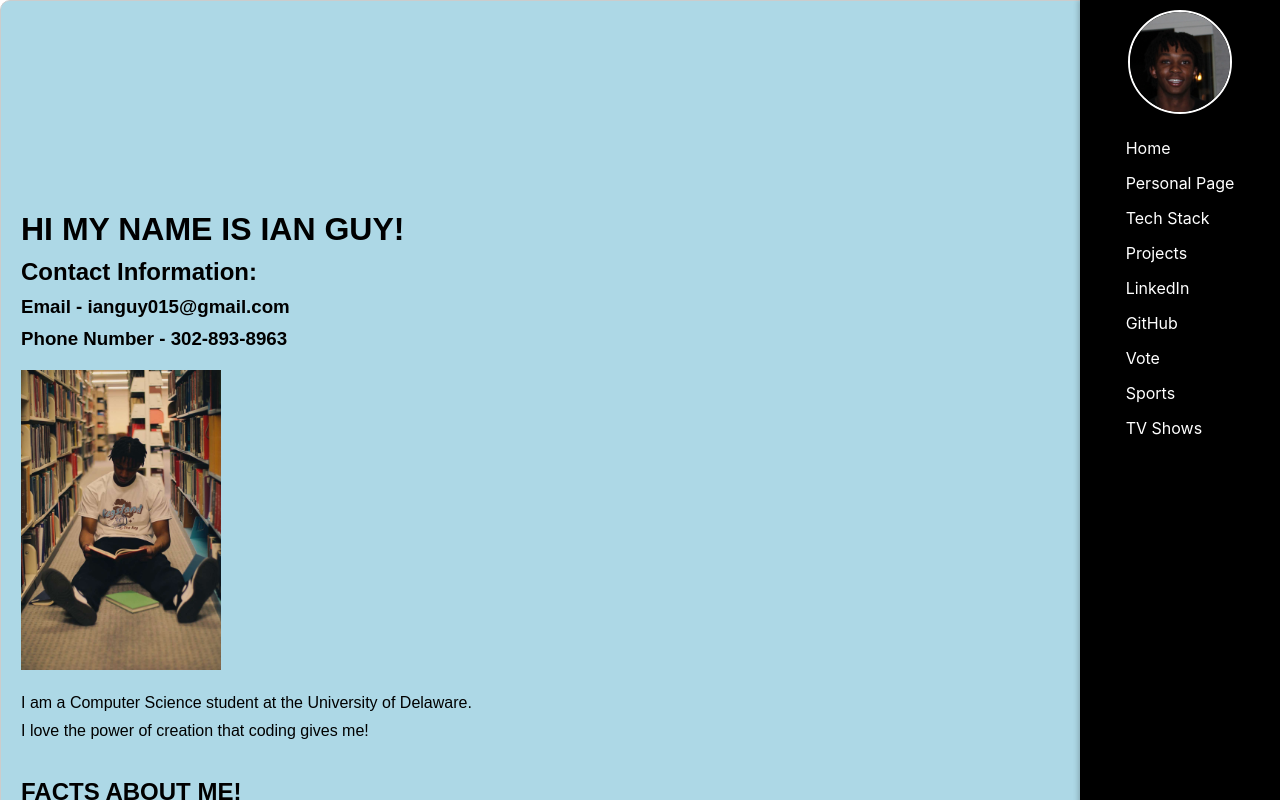
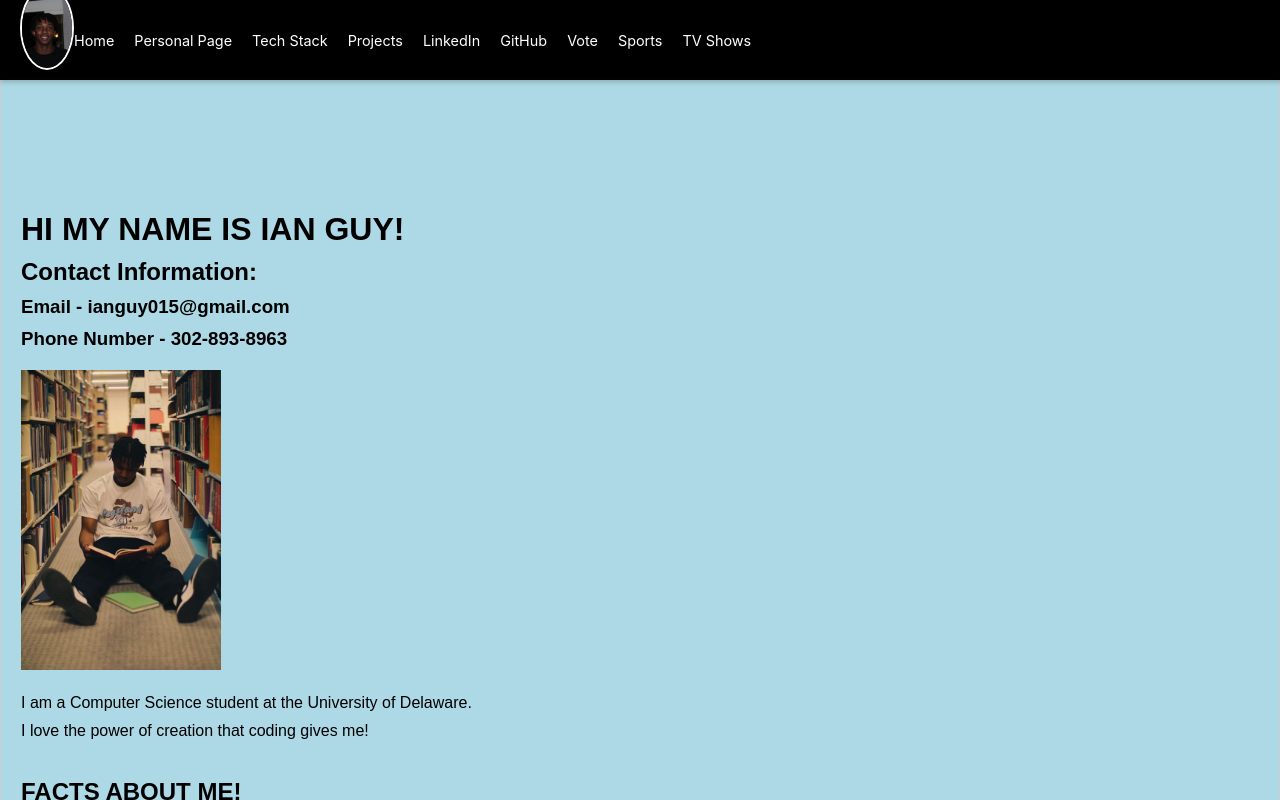
Before and after one commit to iguy1/portfolio, a React (Create React App) app: page /newpage in a window 1280 px wide. Shown: the top 800 px of the page. Built offline with nearby package versions, Linux system fonts and the light colour scheme.

Commit message:
navbar changes

```diff
--- a/src/Navbar.css
+++ b/src/Navbar.css
@@ -9,29 +9,32 @@
     }
 }
 
+
 .navbar {
     display: flex;
-    flex-direction: column; /* Stack items vertically */
-    justify-content: flex-start; /* Align items at the top */
-    align-items: center;
-    padding: 10px 0;
-    background-color: rgb(0, 0, 0);
-    color: white;
-    box-shadow: -2px 0 5px rgba(0, 0, 0, 0.2); /* Add shadow to the left of the navbar */
-    position: fixed;
-    height: 100vh; /* Make the navbar span the full height of the page */
-    width: 200px; /* Set the width of the navbar */
-    top: 0;
-    right: 0; /* Position the navbar on the right side */
-    z-index: 1000;
+    flex-direction: row; /* Arrange items horizontally */
+    justify-content: space-between; /* Space out items horizontally */
+    align-items: center; /* Center items vertically */
+    padding: 10px 20px; /* Add padding for spacing */
+    background-color: rgb(0, 0, 0); /* Set background color */
+    color: white; /* Set text color */
+    box-shadow: 0 2px 5px rgba(0, 0, 0, 0.2); /* Add shadow below the navbar */
+    position: fixed; /* Fix the navbar at the top */
+    top: 0px; /* Align it to the top of the page */
+    left: 0; /* Align it to the left of the page */
+    width: 100%; /* Make it span the full width of the page */
+    height: 60px; /* Set the height of the navbar */
+    z-index: 1000; /* Ensure it stays above other elements */
     animation: fadeIn 1s ease-in-out; /* Apply fade-in animation */
 }
 
+
 .navbar-container {
     display: flex;
-    flex-direction: column; /* Stack items vertically */
-    align-items: center;
-    width: 100%;
+    flex-direction: row; /* Arrange items horizontally */
+    align-items: center; /* Center items vertically */
+    justify-content: flex-start; /* Align all items to the left */
+    width: 100%; /* Make it span the full width of the navbar */
 }
 
 .navbar-logo {
@@ -46,33 +49,35 @@
     font-size: 1rem;
     font-weight: bold;
 }
-
 .logo-image {
-    height: 100px; /* Set the height of the image */
-    width: 100px; /* Set the width of the image */
-    border-radius: 50%; /* Make the image circular */
+    top:10px;
+    height: 80px; /* Reduce the height of the logo */
+    width: 80px; /* Reduce the width of the logo */
+    border-radius: 50%; /* Keep the circular shape */
     object-fit: cover; /* Ensure the image fits within the circle */
     border: 2px solid white; /* Optional: Add a border around the circle */
-  }
+}
 
 .logo-text {
     color: white;
 }
 
+
 .navbar-links {
     display: flex;
-    flex-direction: column; /* Stack links vertically */
+    flex-direction: row; /* Arrange links horizontally */
     list-style: none;
-    gap: 15px; /* Add spacing between links */
+    gap: 20px; /* Add spacing between links */
     margin: 0;
     padding: 0;
-    animation: fadeIn 1s ease-in-out; /* Apply fade-in animation to links */
+    justify-content: flex-start; /* Align links to the left */
 }
+
 
 .navbar-links li a {
     text-decoration: none;
     color: white;
-    font-size: 1rem;
+    font-size: 0.9rem; /* Reduce the font size */
     transition: color 0.3s ease;
 }
 
--- a/src/Navbar.js
+++ b/src/Navbar.js
@@ -15,7 +15,7 @@ function Navbar() {
       <div className="navbar-container">
         <div className="navbar-logo">
           <Link to="/portfolio" className="navbar-logo-link">
-          <img src={newlogo} alt="Logo" className="logo-image" style={{ width: '100px' }} />            <span className="logo-text"></span>
+          <img src={newlogo} alt="Logo" className="logo-image" style={{ width: '50px' }} />            <span className="logo-text"></span>
           </Link>
         </div>
         <ul className={`navbar-links ${isOpen ? 'open' : ''}`}>
--- a/src/NewPage.css
+++ b/src/NewPage.css
@@ -137,7 +137,6 @@
   font-family: 'Arial', sans-serif;
   margin: 0 auto;
   padding: 20px;
-  padding-top: 80px; /* Add space at the top to account for the navbar height */
   max-width: 1200px;
   text-align: center;
   background-color: #f9f9f9;
@@ -159,8 +158,8 @@
 
 .project-grid {
   display: grid;
-  grid-template-columns: repeat(auto-fit, minmax(300px, 1fr));
-  gap: 20px;
+  grid-template-columns: repeat(auto-fit, minmax(300px, 1fr)); /* Responsive grid */
+  gap: 20px; /* Add spacing between cards */
 }
 
 .project-card {
@@ -176,8 +175,6 @@
   font-size: 1.2rem;
   color: #333;
   margin-bottom: 10px;
-  margin-top:20px;
-  margin-left:50px;
 }
 
 .project-card p {
--- a/src/NewPage.js
+++ b/src/NewPage.js
@@ -140,6 +140,19 @@ function Projects() {
                   <p>This was a school final project for my TypeScript class, written using a React-like framework.</p>
                 </div>
                 <div className="project-card">
+                  <h3>Personal Photography Website</h3>
+                  <a
+                    href="https://iguy1.github.io/iguypictures"
+                    target="_blank"
+                    rel="noopener noreferrer"
+                  >
+                    Photography Website
+                  </a>
+                  <p>
+                    I created this React application to upload my personal photography ventures at the University of Delaware.
+                  </p>
+                </div>
+                <div className="project-card">
                   <h3>Society For Professional Computing</h3>
                   <a
                     href="https://iguy1.github.io/compsciclub"
@@ -153,19 +166,6 @@ function Projects() {
                     webpage for current members and people interested in joining.
                   </p>
                 </div>
-          <div className="project-card">
-            <h3>Personal Photography Website</h3>
-            <a
-              href="https://iguy1.github.io/iguypictures"
-              target="_blank"
-              rel="noopener noreferrer"
-            >
-              Photography Website
-            </a>
-            <p>
-              I created this React application to upload my personal photography ventures at the University of Delaware.
-            </p>
-          </div>
 
               </div>
             </section>
@@ -175,4 +175,5 @@ function Projects() {
 
 
 
+
 export {NewPage,Languages,Vote,Projects};
```
Lines whose indentation alone changed are shown as unchanged.
